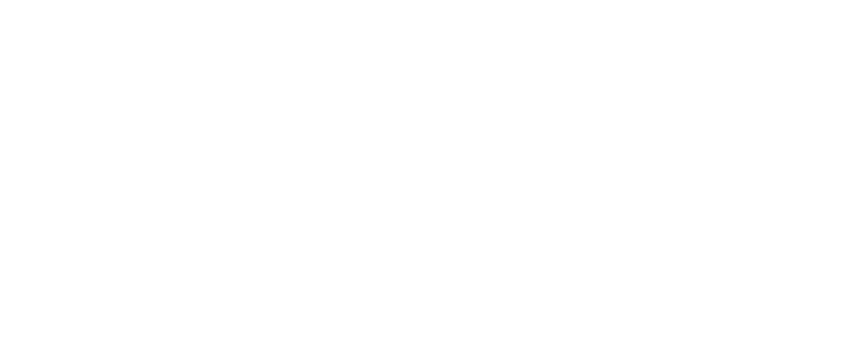
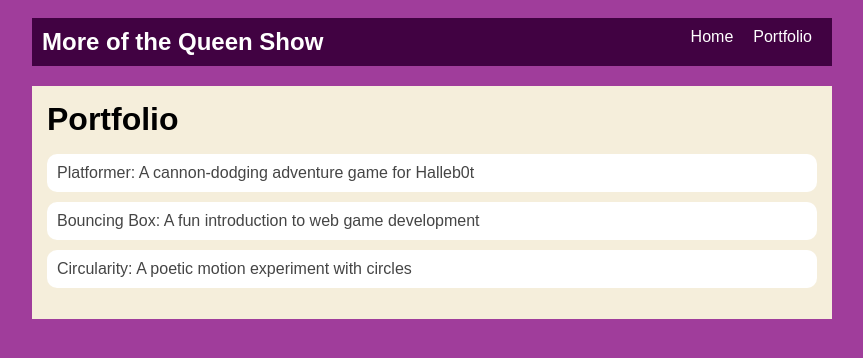
Before and after one commit to Queenrichie/Queenrichie.github.io, a plain HTML site: page portfolio.html in a window 1280 px wide. Shown: the whole page, without its empty margins (208-1071 px from the left). Drawn offline with Linux system fonts and the light colour scheme.

Commit message:
portfolio

```diff
--- a/portfolio.html
+++ b/portfolio.html
@@ -0,0 +1,41 @@
+<!DOCTYPE html>
+<html>
+  <head>
+    <title>The Queen Show</title>
+    <link rel="stylesheet" href="style.css" />
+  </head>
+
+  <body>
+    <!-- All content goes here -->
+    <div id="all-contents">
+      <nav>
+        <h1>More of the Queen Show</h1>
+        <ul id="nav-ul">
+           <li class="nav-li">
+                <a href="index.html">Home</a>
+            </li>
+            <li class="nav-li">
+                <a href="portfolio.html">Portfolio</a>
+            </li>
+        </ul>
+      </nav>
+
+      <main>
+        <div class="content">
+            <h1>Portfolio</h1>
+            <ul id="portfolio">
+                <li>
+                    <a href="fsd-projects/platformer/">Platformer: A cannon-dodging adventure game for Halleb0t</a>
+                </li>
+                <li>
+                    <a href="fsd-projects/bouncing-box/">Bouncing Box: A fun introduction to web game development</a>
+                </li>
+                <li>
+                    <a href="fsd-projects/circularity/">Circularity: A poetic motion experiment with circles</a>
+                </li>
+            </ul>
+        </div>
+      </main>
+    </div>
+  </body>
+</html>
--- a/style.css
+++ b/style.css
@@ -75,3 +75,28 @@ main {
 h2, h3 {
     margin: 0px;
 }
+/* Portfolio styles */
+.content h1 {
+  color: black;
+}
+
+#portfolio {
+  list-style-type: none;
+  padding-left: 0;
+}
+
+#portfolio li {
+  background: #fff;
+  padding: 10px;
+  border-radius: 10px;
+  margin-bottom: 10px;
+}
+
+#portfolio li:hover {
+  background: #eee;
+}
+
+#portfolio a {
+  text-decoration: none;
+  color: #454545;
+}
```
